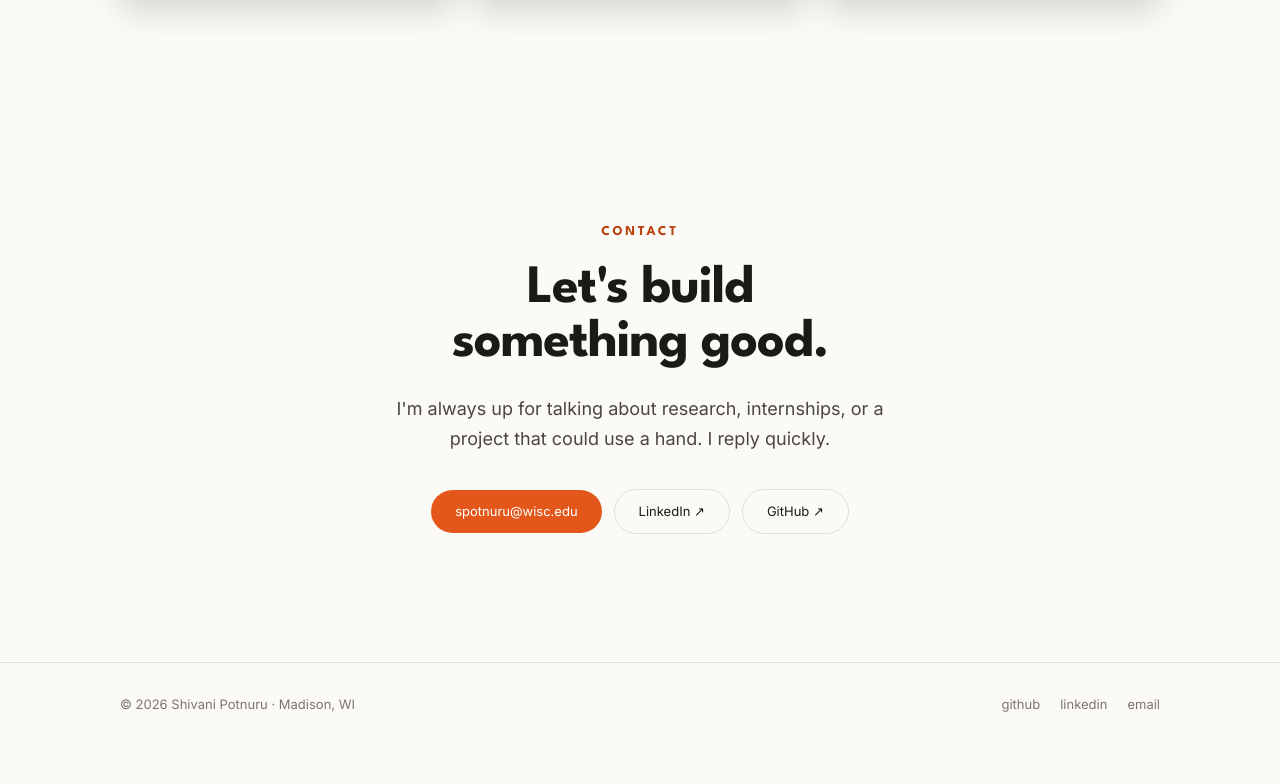
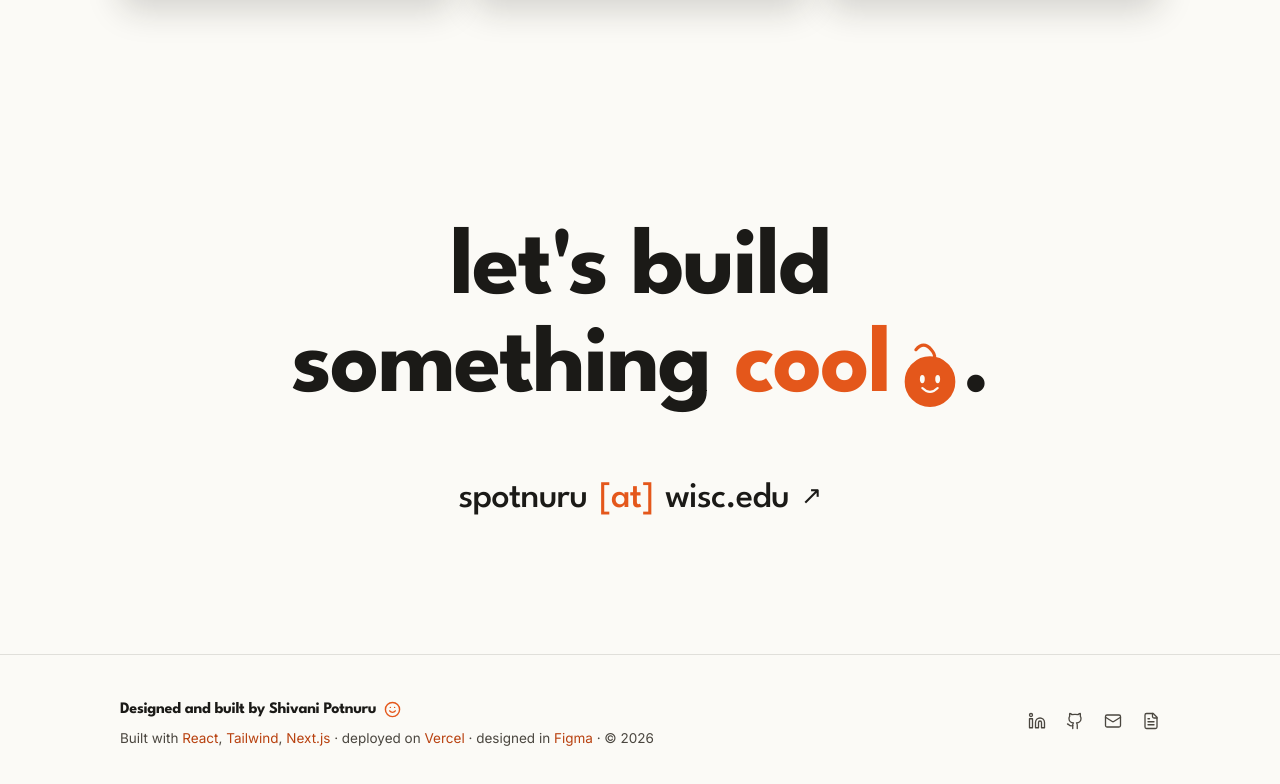
Before and after one commit to spotnuru12/shivani-portfolio, a Next.js app: page / in a window 1280 px wide. Shown: the part 5477-6261 px from the top of the page. Before the commit the page ends 6224 px from the top, so only its background shows below. Built offline with nearby package versions, Linux system fonts and the light colour scheme; no server answers.

Commit message:
feat: port the contact and footer treatment from the old site
Big "let's build something cool" with the cursor-tracking smiley, the email in
spotnuru [at] wisc.edu form, and the credit line beneath it.

```diff
--- a/components/sections/Contact.tsx
+++ b/components/sections/Contact.tsx
@@ -1,32 +1,31 @@
 import { PROFILE } from '@/lib/data'
 import Reveal from '@/components/ui/Reveal'
+import SmileMascot from '@/components/ui/SmileMascot'
 
 export default function Contact() {
   return (
     <section id="contact" className="max-w-content mx-auto px-6 md:px-10 py-24 md:py-32">
       <Reveal className="text-center">
-        <p className="eyebrow mb-5">contact</p>
-        <h2 className="font-display text-[38px] md:text-[54px] leading-[1.0] tracking-[-0.02em]">
-          Let&apos;s build<br />something good.
+        <h2 className="font-display text-[52px] md:text-[80px] lg:text-[96px] leading-[1.02] tracking-[-0.03em]">
+          let&apos;s build
+          <br />
+          something <span className="text-orange">cool</span>
+          <span className="inline-block ml-2" style={{ verticalAlign: '-6px' }}>
+            <SmileMascot size={64} />
+          </span>
+          .
         </h2>
-        <p className="mt-6 max-w-[46ch] mx-auto text-[16px] md:text-[18px] text-ink-soft leading-relaxed">
-          I&apos;m always up for talking about research, internships, or a project that could
-          use a hand. I reply quickly.
-        </p>
-        <div className="mt-9 flex flex-wrap items-center justify-center gap-3 font-sans text-[13px]">
-          <a href={`mailto:${PROFILE.email}`}
-             className="rounded-full bg-orange text-white px-6 py-3 hover:opacity-90 transition-opacity">
-            {PROFILE.email}
-          </a>
-          <a href={PROFILE.linkedin} target="_blank" rel="noopener noreferrer"
-             className="rounded-full border border-line px-6 py-3 hover:border-orange hover:text-orange-ink transition-colors">
-            LinkedIn ↗
-          </a>
-          <a href={PROFILE.github} target="_blank" rel="noopener noreferrer"
-             className="rounded-full border border-line px-6 py-3 hover:border-orange hover:text-orange-ink transition-colors">
-            GitHub ↗
-          </a>
-        </div>
+
+        <a
+          href={`mailto:${PROFILE.email}`}
+          className="mt-10 md:mt-12 inline-flex items-center gap-3 flex-wrap justify-center font-display text-[24px] md:text-[36px] hover:opacity-90 transition-opacity"
+          // .font-display hardcodes weight 700; the email wants to read lighter
+          // than the headline above it.
+          style={{ fontWeight: 500 }}
+        >
+          spotnuru <span className="text-orange">[at]</span> wisc.edu
+          <span aria-hidden className="text-[0.7em]">↗</span>
+        </a>
       </Reveal>
     </section>
   )
--- a/components/sections/Footer.tsx
+++ b/components/sections/Footer.tsx
@@ -1,15 +1,49 @@
+import { FileText, Github, Linkedin, Mail, Smile } from 'lucide-react'
 import { PROFILE } from '@/lib/data'
 
+const BUILT_WITH = ['React', 'Tailwind', 'Next.js']
+
+const LINKS = [
+  { href: PROFILE.linkedin, label: 'LinkedIn', Icon: Linkedin, external: true },
+  { href: PROFILE.github, label: 'GitHub', Icon: Github, external: true },
+  { href: `mailto:${PROFILE.email}`, label: 'Email', Icon: Mail, external: false },
+  { href: PROFILE.resume, label: 'Resume', Icon: FileText, external: true },
+]
+
 export default function Footer() {
-  const year = new Date().getFullYear()
   return (
     <footer className="border-t border-line">
-      <div className="max-w-content mx-auto px-6 md:px-10 py-8 flex flex-col sm:flex-row items-center justify-between gap-3 text-[13px] text-muted">
-        <div className="font-sans">© {year} {PROFILE.name} · {PROFILE.location}</div>
-        <div className="flex items-center gap-5 font-sans">
-          <a href={PROFILE.github} target="_blank" rel="noopener noreferrer" className="hover:text-orange-ink transition-colors">github</a>
-          <a href={PROFILE.linkedin} target="_blank" rel="noopener noreferrer" className="hover:text-orange-ink transition-colors">linkedin</a>
-          <a href={`mailto:${PROFILE.email}`} className="hover:text-orange-ink transition-colors">email</a>
+      <div className="max-w-content mx-auto px-6 md:px-10 py-10 flex flex-wrap items-center justify-between gap-8">
+        <div>
+          <div className="font-display text-[16px] inline-flex items-center gap-2">
+            Designed and built by {PROFILE.name}
+            <Smile size={17} strokeWidth={2} className="text-orange" />
+          </div>
+          <div className="mt-1.5 text-[13.5px] text-ink-soft">
+            Built with{' '}
+            {BUILT_WITH.map((tech, i) => (
+              <span key={tech}>
+                <span className="text-orange-ink">{tech}</span>
+                {i < BUILT_WITH.length - 1 ? ', ' : ' '}
+              </span>
+            ))}
+            · deployed on <span className="text-orange-ink">Vercel</span> · designed in{' '}
+            <span className="text-orange-ink">Figma</span> · © {new Date().getFullYear()}
+          </div>
+        </div>
+
+        <div className="flex items-center gap-5 text-ink-soft">
+          {LINKS.map(({ href, label, Icon, external }) => (
+            <a
+              key={label}
+              href={href}
+              aria-label={label}
+              {...(external ? { target: '_blank', rel: 'noopener noreferrer' } : {})}
+              className="hover:text-orange-ink transition-colors"
+            >
+              <Icon size={18} strokeWidth={1.75} />
+            </a>
+          ))}
         </div>
       </div>
     </footer>
--- /dev/null
+++ b/components/ui/SmileMascot.tsx
@@ -0,0 +1,90 @@
+'use client'
+
+import { useEffect, useRef, useState } from 'react'
+
+// The little face at the end of "something cool". Eyes track the cursor and
+// blink on a jittered timer so it never feels metronomic.
+export default function SmileMascot({ size = 64 }: { size?: number }) {
+  const ref = useRef<HTMLSpanElement | null>(null)
+  const [pupil, setPupil] = useState({ x: 0, y: 0 })
+  const [blink, setBlink] = useState(false)
+
+  useEffect(() => {
+    const onMove = (e: MouseEvent) => {
+      const el = ref.current
+      if (!el) return
+      const r = el.getBoundingClientRect()
+      const dx = e.clientX - (r.left + r.width / 2)
+      const dy = e.clientY - (r.top + r.height / 2)
+      const angle = Math.atan2(dy, dx)
+      const reach = Math.min(Math.hypot(dx, dy), 4.5)
+      setPupil({ x: reach * Math.cos(angle), y: reach * Math.sin(angle) })
+    }
+    window.addEventListener('mousemove', onMove)
+    return () => window.removeEventListener('mousemove', onMove)
+  }, [])
+
+  useEffect(() => {
+    let open: ReturnType<typeof setTimeout>
+    let shut: ReturnType<typeof setTimeout>
+    const schedule = () => {
+      open = setTimeout(() => {
+        setBlink(true)
+        shut = setTimeout(() => setBlink(false), 160)
+        schedule()
+      }, 2200 + Math.random() * 3500)
+    }
+    schedule()
+    return () => {
+      clearTimeout(open)
+      clearTimeout(shut)
+    }
+  }, [])
+
+  return (
+    <span ref={ref} className="inline-block align-middle" style={{ lineHeight: 0 }}>
+      <svg viewBox="0 0 100 110" width={size} height={size * 1.1} aria-hidden="true">
+        {/* "S" curl flourish, for Shivani */}
+        <path
+          d="M 28 12 Q 40 -2, 52 12 Q 64 26, 48 30"
+          fill="none"
+          stroke="var(--orange)"
+          strokeWidth="5"
+          strokeLinecap="round"
+          strokeLinejoin="round"
+        />
+        <circle cx="50" cy="62" r="38" fill="var(--orange)" stroke="var(--orange)" strokeWidth="3.2" />
+        <g
+          style={{
+            transform: `translate(${pupil.x}px, ${pupil.y}px)`,
+            transition: 'transform 90ms ease-out',
+          }}
+        >
+          <ellipse
+            cx="38"
+            cy="58"
+            rx={blink ? 4.5 : 3.8}
+            ry={blink ? 0.6 : 6.5}
+            fill="var(--bg)"
+            style={{ transition: 'rx 140ms ease-in-out, ry 140ms ease-in-out' }}
+          />
+          <ellipse
+            cx="62"
+            cy="58"
+            rx={blink ? 4.5 : 3.8}
+            ry={blink ? 0.6 : 6.5}
+            fill="var(--bg)"
+            style={{ transition: 'rx 140ms ease-in-out, ry 140ms ease-in-out' }}
+          />
+        </g>
+        <path
+          d="M 38 72 Q 50 84 62 72"
+          fill="none"
+          stroke="var(--bg)"
+          strokeWidth="3.4"
+          strokeLinecap="round"
+        />
+      </svg>
+    </span>
+  )
+}
```
